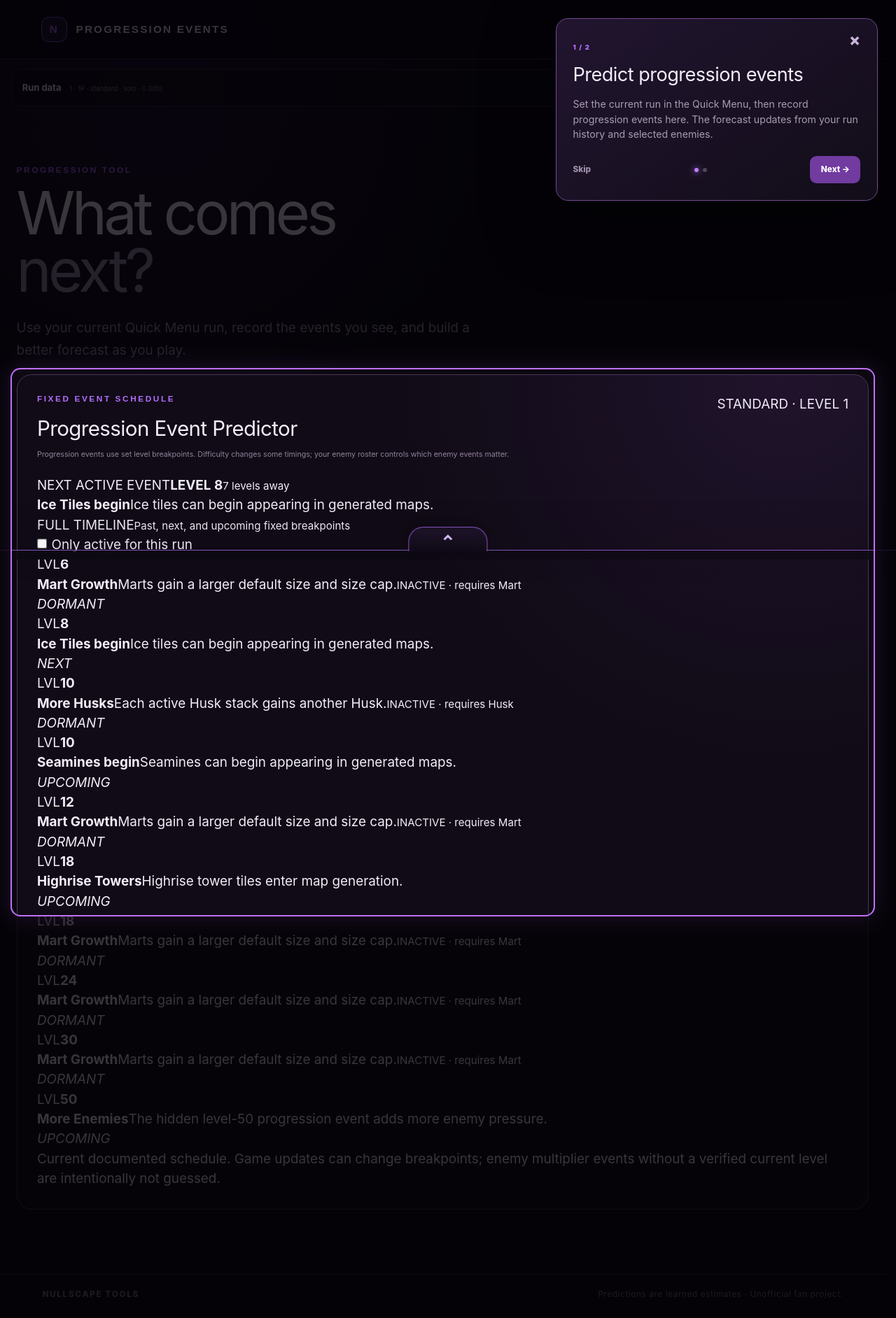
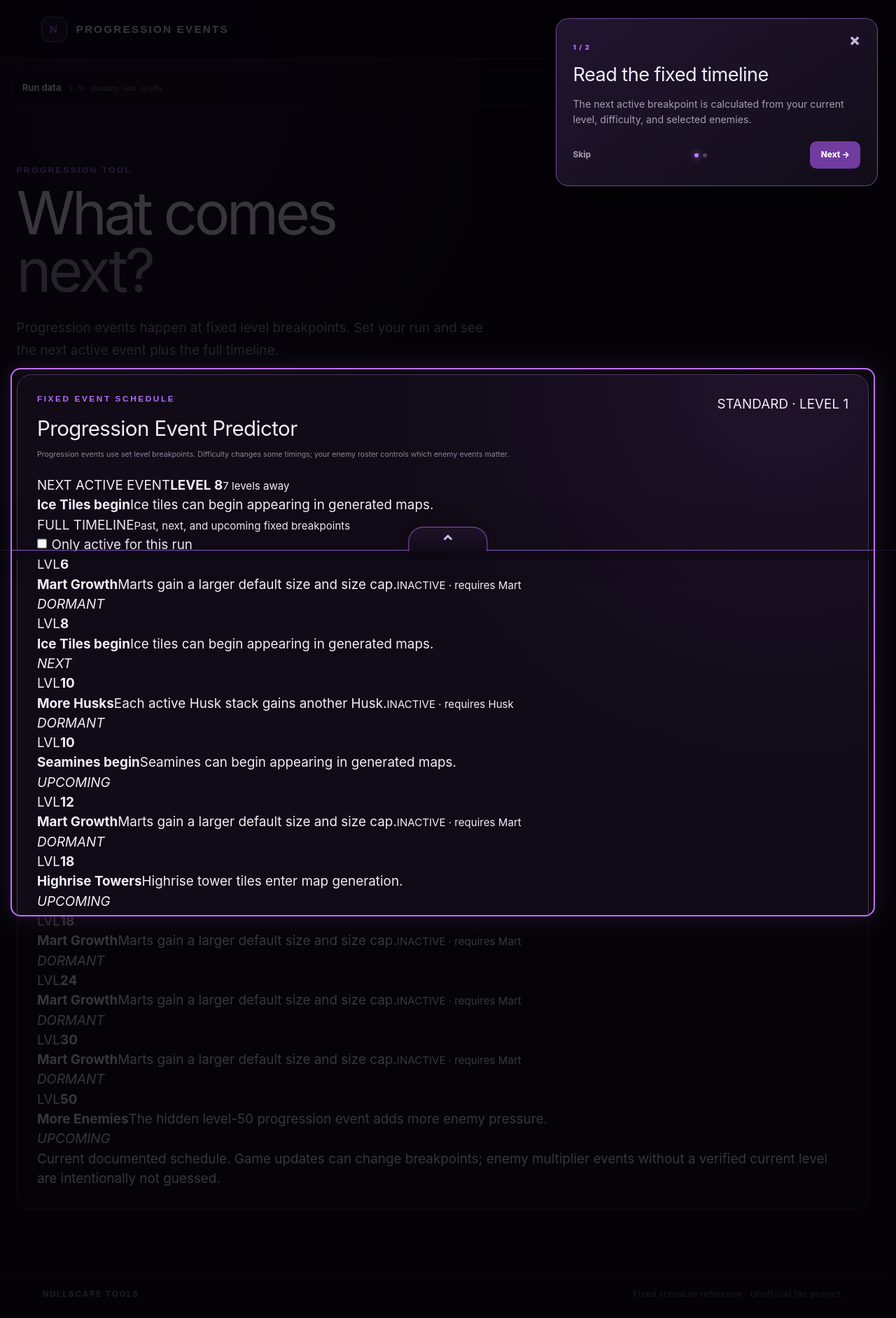
Before and after one commit to poggieboii78-arch/nullscape-tools, a Next.js app in the folder apps/tools-home/: page /nullscape-tools/progression in a window 1280 px wide. Shown: the whole page at 70% size. Built offline with nearby package versions, Linux system fonts and the light colour scheme.

Commit message:
Update progression tool copy for fixed events

```diff
--- a/apps/tools-home/app/progression/page.tsx
+++ b/apps/tools-home/app/progression/page.tsx
@@ -6,10 +6,10 @@ import { ProgressionEventPredictor } from "../progression-event-predictor";
 
 export default function ProgressionPage(){
   const {run,update,reset,applyLinkedRun}=useSharedRun("nullscape-progression-tool-v1");
-  const homeHref=useMemo(()=>`/nullscape-tools/?${buildRunQuery(run)}`,[run]);
+  const homeHref=useMemo(()=>"/nullscape-tools/?"+buildRunQuery(run),[run]);
   const toolSteps=useMemo(()=>[
-    {selector:".progression-predictor",title:"Predict progression events",text:"Set the current run in the Quick Menu, then record progression events here. The forecast updates from your run history and selected enemies."},
-    {selector:"[data-tour=\'dock-handle\']",title:"Keep the run current",text:"Open the Quick Menu to update the level, difficulty, lobby, and enemies without leaving the predictor."},
+    {selector:".progression-predictor",title:"Read the fixed timeline",text:"The next active breakpoint is calculated from your current level, difficulty, and selected enemies."},
+    {selector:"[data-tour='dock-handle']",title:"Keep the run current",text:"Open the Quick Menu to update the level, difficulty, lobby, and enemies. The countdown changes immediately."},
   ],[]);
   return <main className="progression-tool-page">
     <header className="site-header">
@@ -21,11 +21,11 @@ export default function ProgressionPage(){
       <section className="intro progression-intro">
         <p className="eyebrow">PROGRESSION TOOL</p>
         <h1>What comes<br/><span>next?</span></h1>
-        <p className="lede">Use your current Quick Menu run, record the events you see, and build a better forecast as you play.</p>
+        <p className="lede">Progression events happen at fixed level breakpoints. Set your run and see the next active event plus the full timeline.</p>
       </section>
       <ProgressionEventPredictor run={run}/>
     </div>
-    <footer><span>NULLSCAPE TOOLS</span><span>Predictions are learned estimates · Unofficial fan project.</span></footer>
+    <footer><span>NULLSCAPE TOOLS</span><span>Fixed schedule reference · Unofficial fan project.</span></footer>
     <RunDock run={run} update={update} reset={reset} applyLinkedRun={applyLinkedRun} toolId="progression" toolSteps={toolSteps}/>
   </main>;
 }
```
